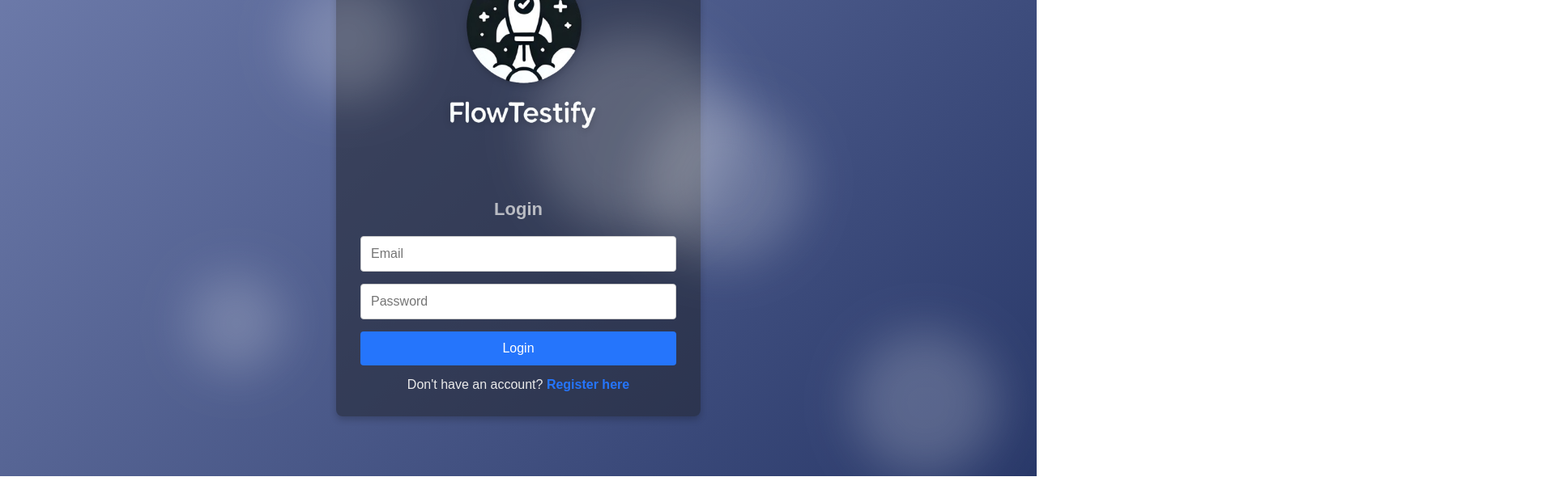
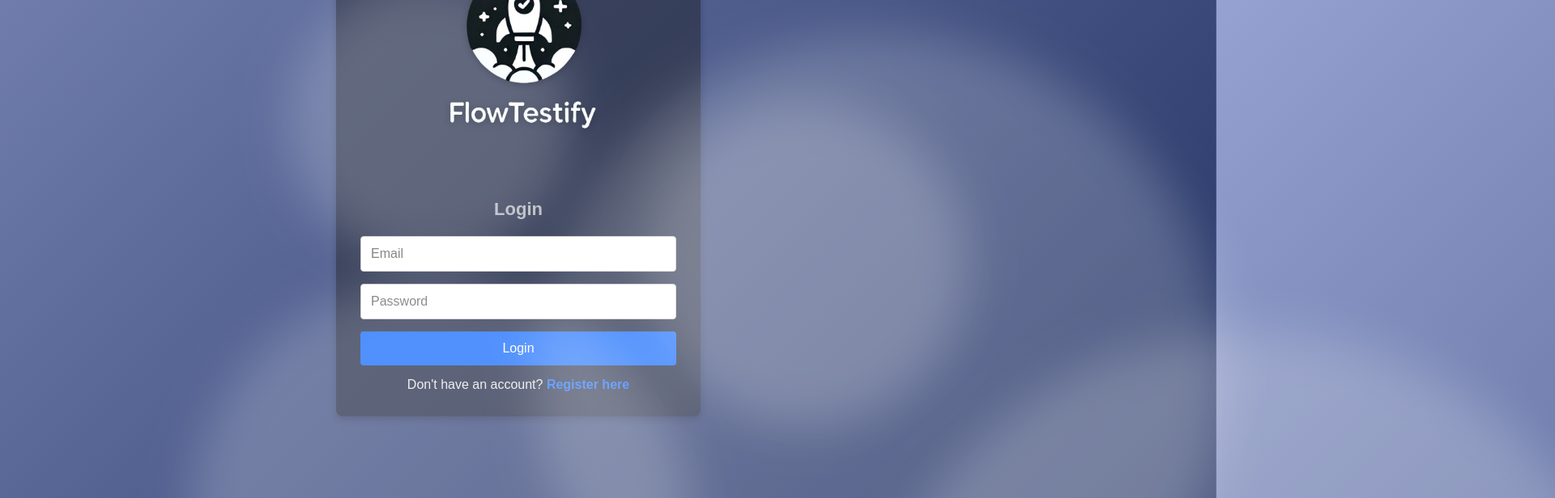
Before and after one commit to lm2git/FlowTestify, a React (Create React App) app in the folder frontend/: page / in a window 1280 px wide. Shown: the part 220-836 px from the top of the page at 81% size, 1920 px wide, since content can reach past the window. Before the commit the page ends 809 px from the top, so only its background shows below. Built offline with nearby package versions, Linux system fonts and the light colour scheme.

Commit message:
fix on UI

```diff
--- a/frontend/src/styles/App.css
+++ b/frontend/src/styles/App.css
@@ -35,40 +35,40 @@ body {
 
 /* Diversi cerchi */
 .circle:nth-child(1) {
-  width: 150px;
-  height: 150px;
+  width: 350px;
+  height: 350px;
   top: 20%;
   left: 25%;
   animation-duration: 18s;
 }
 
 .circle:nth-child(2) {
-  width: 200px;
-  height: 200px;
+  width: 400px;
+  height: 400px;
   top: 40%;
   left: 60%;
   animation-duration: 22s;
 }
 
 .circle:nth-child(3) {
-  width: 120px;
-  height: 120px;
+  width: 620px;
+  height: 620px;
   top: 65%;
   left: 15%;
   animation-duration: 16s;
 }
 
 .circle:nth-child(4) {
-  width: 250px;
-  height: 250px;
+  width: 850px;
+  height: 850px;
   top: 30%;
   left: 50%;
   animation-duration: 25s;
 }
 
 .circle:nth-child(5) {
-  width: 180px;
-  height: 180px;
+  width: 980px;
+  height: 980px;
   top: 75%;
   left: 80%;
   animation-duration: 20s;
```
